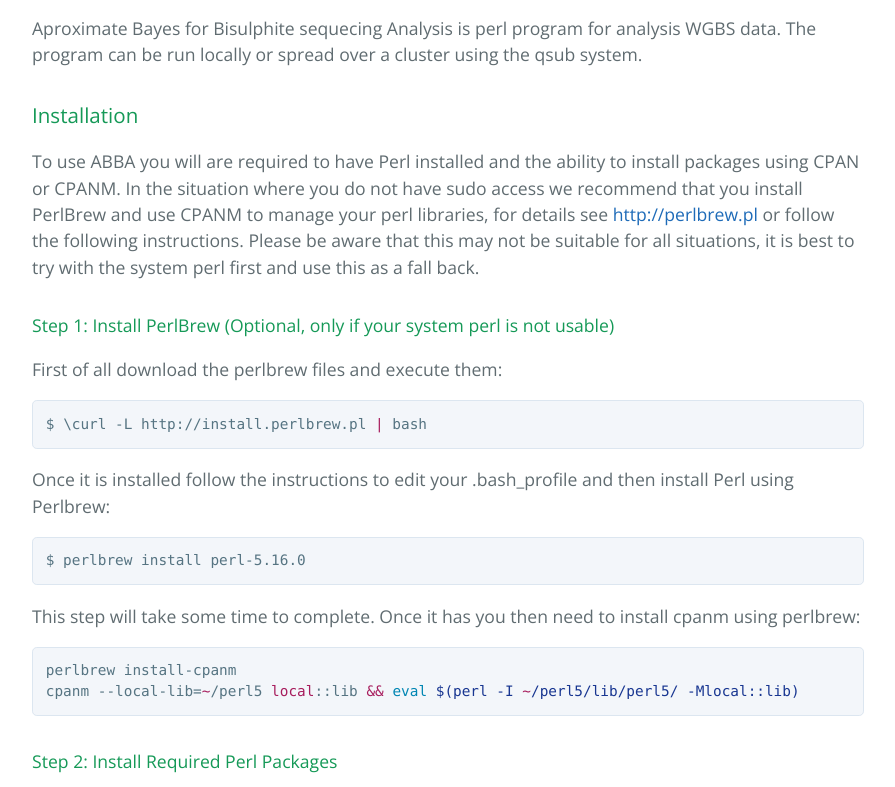
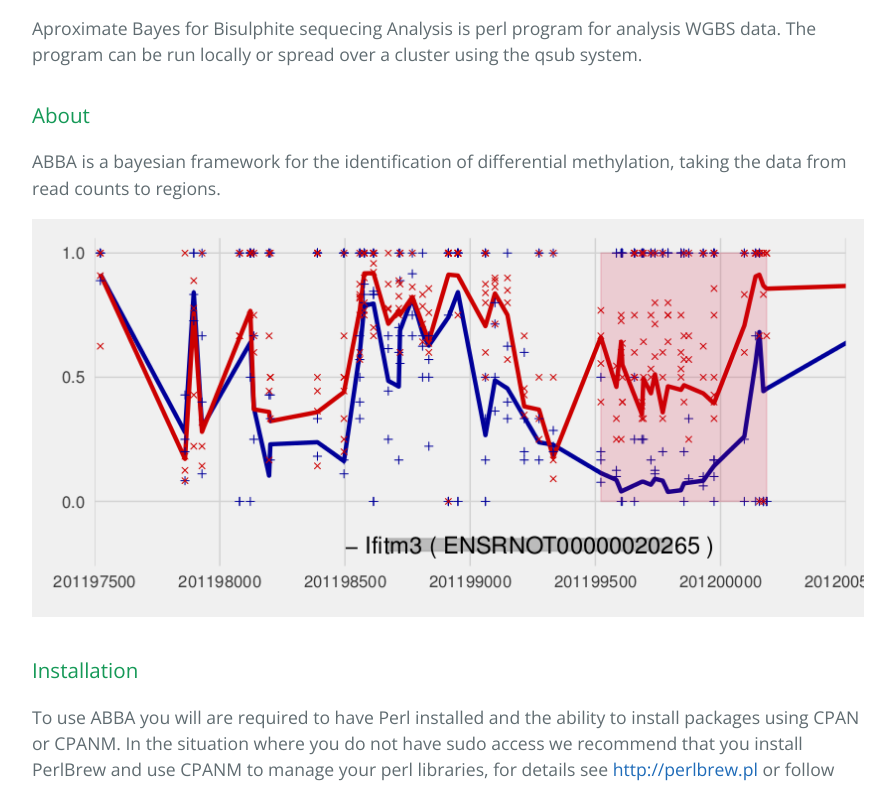
Before and after one commit to SystemsGeneticsSG/ABBA, a plain HTML site: page index.html in a window 1280 px wide. Shown: the part 470-1257 px from the top of the page, without its empty margins (192-1087 px from the left). Drawn offline with nearby package versions, Linux system fonts and the light colour scheme.

Commit message:
updated the files

```diff
--- a/index.html
+++ b/index.html
@@ -23,6 +23,16 @@
 <a id="abba" class="anchor" href="#abba" aria-hidden="true"><span class="octicon octicon-link"></span></a>ABBA</h1>
 
 <p>Aproximate Bayes for Bisulphite sequecing Analysis is perl program for analysis WGBS data. The program can be run locally or spread over a cluster using the qsub system. </p>
+
+<h3>
+<a id="installation" class="anchor" href="#installation" aria-hidden="true"><span class="octicon octicon-link"></span></a>About</h3>
+
+<p>
+ABBA is a bayesian framework for the identification of differential methylation, taking the data from read counts to regions.
+</p>
+<p>
+<img src="images/ifitm3.png" alt="IFITM3" style="width:100%;">
+</p>
 
 <h3>
 <a id="installation" class="anchor" href="#installation" aria-hidden="true"><span class="octicon octicon-link"></span></a>Installation</h3>
```
Also changed, not shown: images/ifitm3.png (added).
